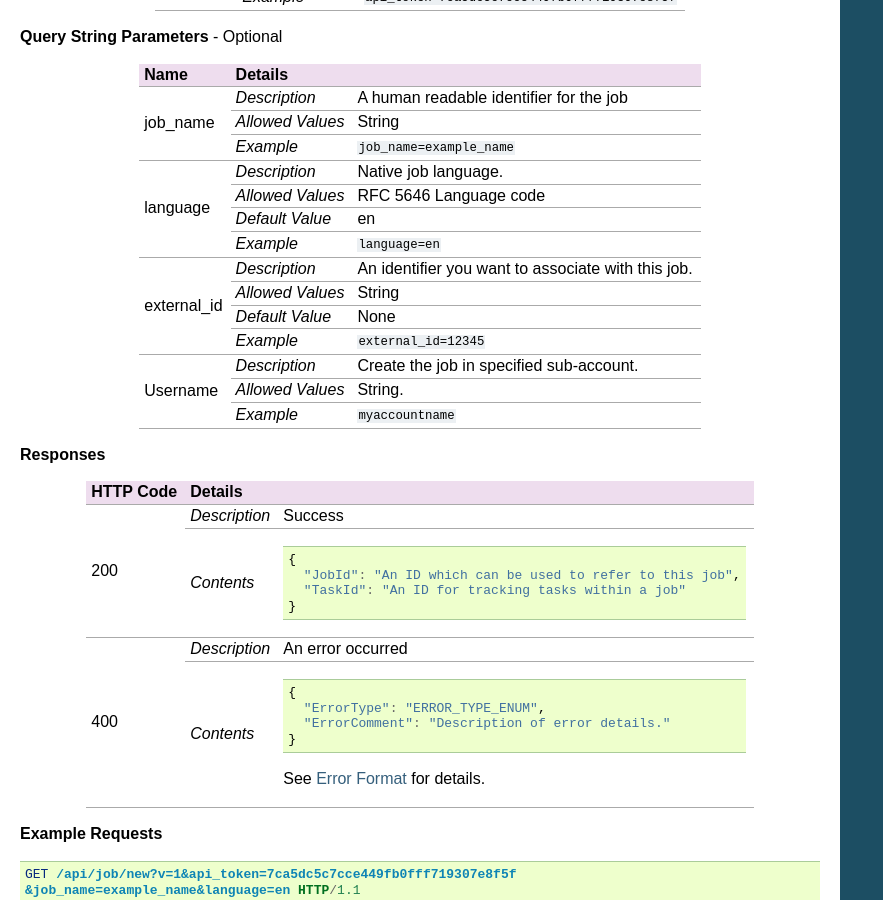
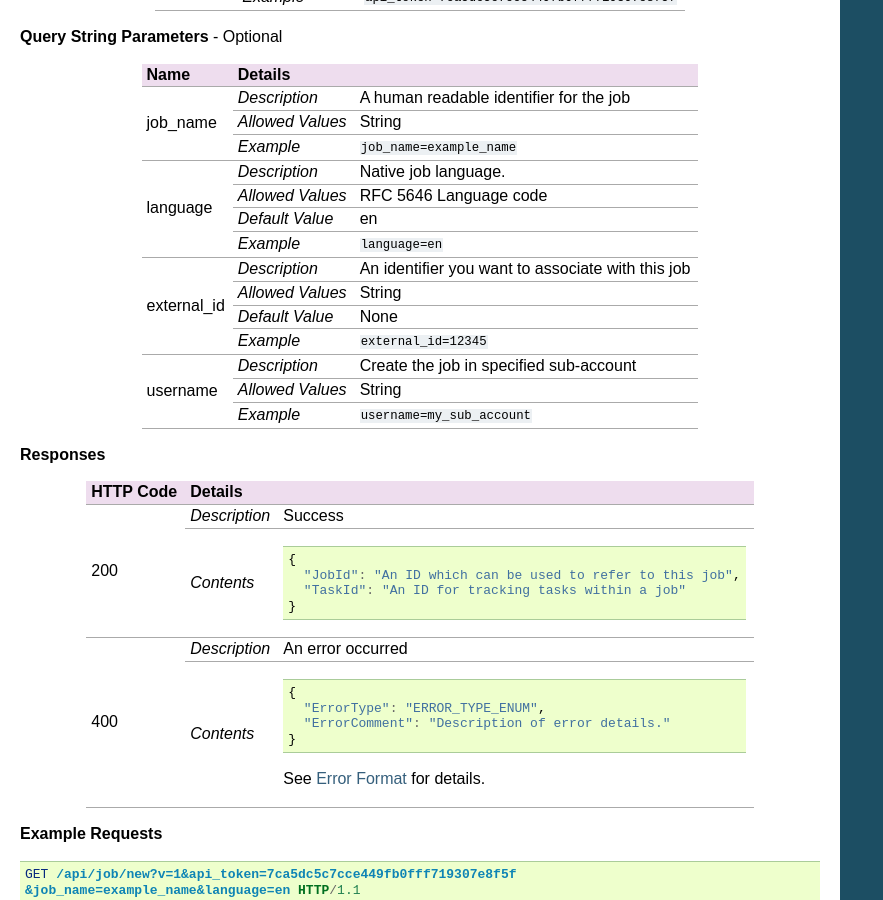
Before and after one commit to cielo24/Docs, a Sphinx documentation site: the page built from api/source/job_control/create_job.rst, in a window 1280 px wide and 900 px high, scrolled down 419 px. Shown: the whole window, without its empty margins (0-883 px from the left). Built offline with Sphinx 7.4.7, drawn with Linux system fonts in a browser that asks for light colours.

Commit message:
CLC-522: various minor fixes

```diff
--- a/api/source/access_control/update_password.rst
+++ b/api/source/access_control/update_password.rst
@@ -39,11 +39,11 @@ Update the password for a given account. HTTP POST only.
 +------------------+------------------------------------------------------------------------------+
 | Name             | Details                                                                      |
 +==================+==================+===========================================================+
-| Username         | `Description`    | Sub-account for which the password should be updated.     |
+| username         | `Description`    | Sub-account for which the password should be updated      |
 |                  +------------------+-----------------------------------------------------------+
-|                  | `Allowed Values` | String.                                                   |
+|                  | `Allowed Values` | String                                                    |
 |                  +------------------+-----------------------------------------------------------+
-|                  | `Example`        | ``myaccountname``                                         |
+|                  | `Example`        | ``username=my_sub_account``                               |
 +------------------+------------------+-----------------------------------------------------------+
 
 **Responses**
--- a/api/source/job_control/create_job.rst
+++ b/api/source/job_control/create_job.rst
@@ -46,7 +46,7 @@ Creating a job is prerequisite for virtually all other methods.
 |                  +------------------+-----------------------------------------------------------+
 |                  | `Example`        | ``language=en``                                           |
 +------------------+------------------+-----------------------------------------------------------+
-| external_id      | `Description`    | An identifier you want to associate with this job.        |
+| external_id      | `Description`    | An identifier you want to associate with this job         |
 |                  +------------------+-----------------------------------------------------------+
 |                  | `Allowed Values` | String                                                    |
 |                  +------------------+-----------------------------------------------------------+
@@ -54,11 +54,11 @@ Creating a job is prerequisite for virtually all other methods.
 |                  +------------------+-----------------------------------------------------------+
 |                  | `Example`        | ``external_id=12345``                                     |
 +------------------+------------------+-----------------------------------------------------------+
-| Username         | `Description`    | Create the job in specified sub-account.                  |
+| username         | `Description`    | Create the job in specified sub-account                   |
 |                  +------------------+-----------------------------------------------------------+
-|                  | `Allowed Values` | String.                                                   |
+|                  | `Allowed Values` | String                                                    |
 |                  +------------------+-----------------------------------------------------------+
-|                  | `Example`        | ``myaccountname``                                         |
+|                  | `Example`        | ``username=my_sub_account``                               |
 +------------------+------------------+-----------------------------------------------------------+
 
 **Responses**
--- a/api/source/output_formats/enums.rst
+++ b/api/source/output_formats/enums.rst
@@ -140,7 +140,7 @@ Fidelity Enumeration
 .. _job-difficulty-label:
 
 JobDifficulty Enumeration
-----------------------
+-------------------------
 
 .. raw:: html
 
@@ -328,7 +328,7 @@ Customer Approval Tools Enumeration
 .. _iwp-label:
 
 IWP Enumeration
------------------------------------
+---------------
 
 .. raw:: html
 
```
